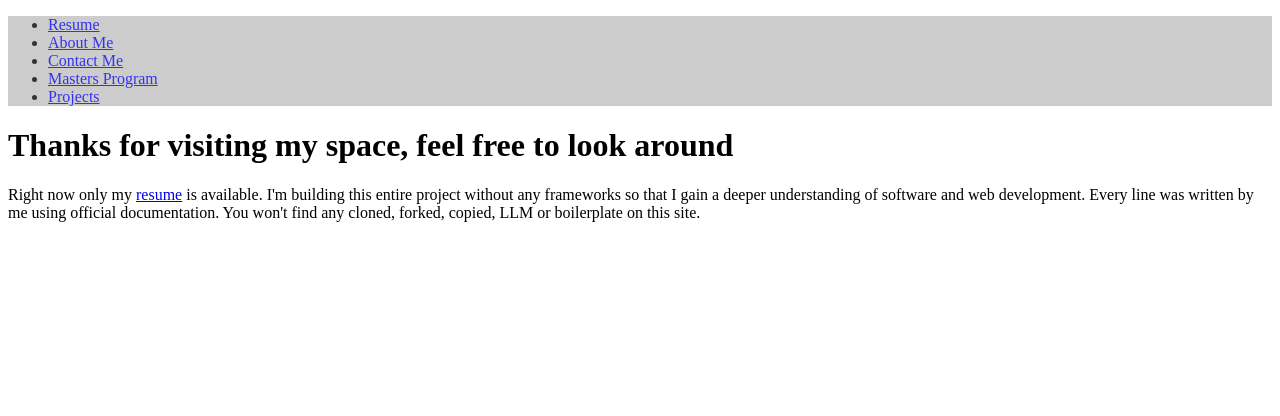
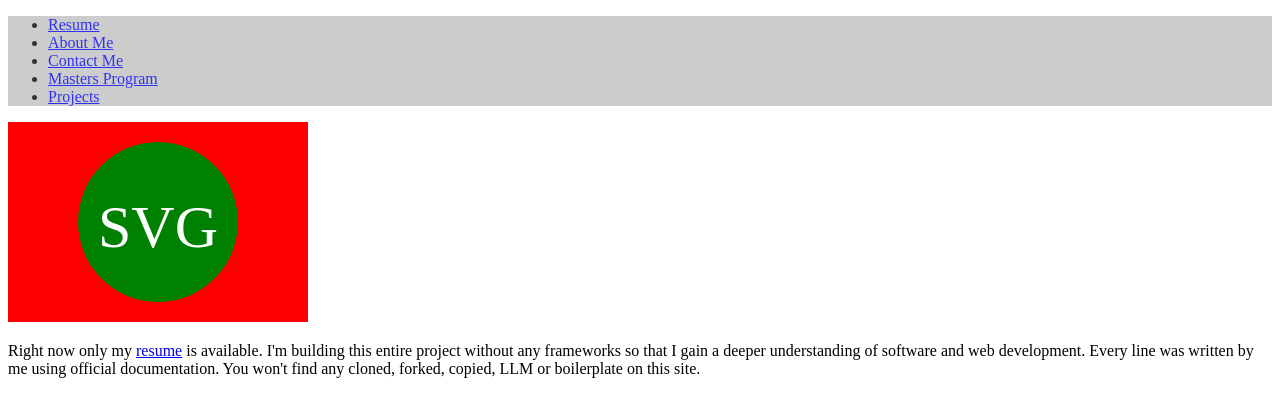
Before and after one commit to markwmc/markwmc.github.io, a plain HTML site: page website/index.html in a window 1280 px wide. Drawn offline with Linux system fonts and the light colour scheme.

Commit message:
practicing xmls

```diff
--- a/website/index.html
+++ b/website/index.html
@@ -6,7 +6,7 @@
     </head>
     <body>
         <header><nav><ul><li><a href="resume.html">Resume</a></li><li><a href="about.html">About Me</a></li><li><a href="contact.html">Contact Me</a></li><li><a href="masters.html">Masters Program</a></li><li><a href="projects.html">Projects</a></li></ul></nav></header>
-        <h1>Thanks for visiting my space, feel free to look around</h1>
+        <object data="/website/xml/demo1.svg" type="image/svg+xml"></object>
         <p>Right now only my <a href="resume.html">resume</a> is available.
             I'm building this entire project without any frameworks so that I gain a deeper understanding of software and web development. Every line was written by me using official documentation.
              You won't find any cloned, forked, copied, LLM or boilerplate on this site.</p>
```
Also changed, not shown: website/xml/demo1.svg (added).
